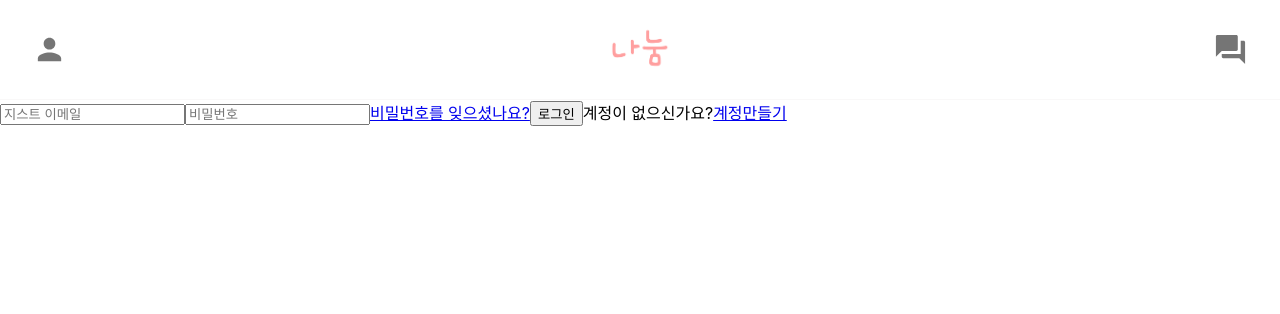
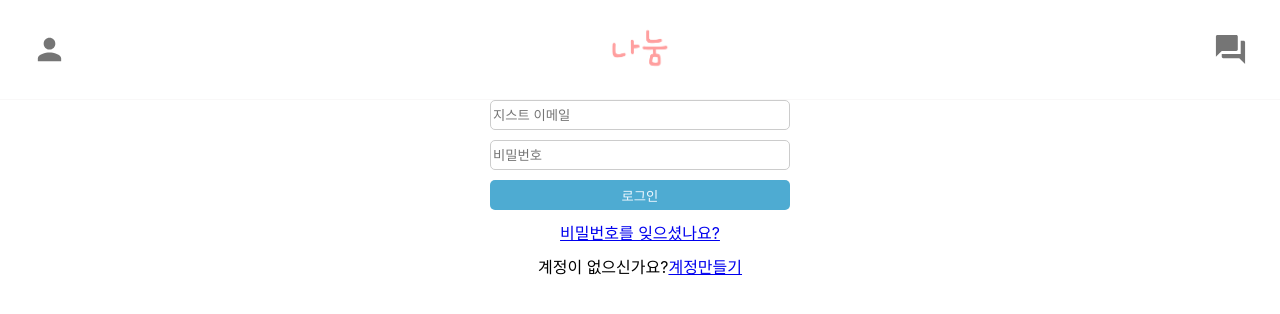
Before and after one commit to GIST-2022-Service-Learning/nanum-client, a React (Create React App) app: page /signin in a window 1280 px wide. Shown: the top 314 px of the page. Built offline with nearby package versions, Linux system fonts and the light colour scheme; no server answers.

Commit message:
feat: 로그인 페이지 구현

```diff
--- /dev/null
+++ b/src/pages/SignIn/SignIn.css
@@ -0,0 +1,41 @@
+.signin-container {
+  position: relative;
+  height: 100%;
+}
+.input-wrapper {
+  align-items: center;
+  gap: 10px;
+  margin: auto;
+  display: flex;
+  flex-direction: column;
+  width: 400px;
+  height: 100%;
+}
+
+.input-wrapper > div {
+  width: 300px;
+  text-align: center;
+}
+
+.input-wrapper > div input {
+  width: 100%;
+  height: 30px;
+  border: 1px solid #ccc;
+  border-radius: 5px;
+  box-sizing: border-box;
+}
+.input-wrapper .email-wrapper {
+  display: flex;
+  justify-content: space-around;
+}
+
+.input-wrapper .signin-btn {
+  width: 100%;
+  height: 30px;
+  background-color: #4eabd2;
+  border: none;
+  border-radius: 5px;
+}
+.signin-container button {
+  color: aliceblue;
+}
--- a/src/pages/SignIn/index.js
+++ b/src/pages/SignIn/index.js
@@ -1,16 +1,79 @@
+import { useNavigate } from "react-router-dom";
+import { useState } from "react";
+import "./SignIn.css";
 const SignIn = () => {
+  const navigate = useNavigate();
+  const [input, setInput] = useState({
+    email: "",
+    password: "",
+  });
+  const [errorText, setErrorText] = useState("");
+
+  const handleChange = (e) => {
+    const { name, value } = e.target;
+    setInput({ ...input, [name]: value });
+  };
+  const handleSubmit = async (e) => {
+    e.preventDefault();
+    const emailRegex = /@(gm.)?gist.ac.kr$/;
+    if (!emailRegex.test(input.email)) {
+      setErrorText("지스트 메일을 이용해주세요");
+      return;
+    }
+    const response = await postSignIn(input);
+    const status = response.status;
+    if (status < 400) {
+      navigate("/");
+    } else {
+      setErrorText("비밀번호가 일치하지 않습니다.");
+      return;
+    }
+  };
+  const postSignIn = (input) => {
+    let result = 400;
+    if (input.password === "gist1!") {
+      result = 200;
+    }
+    const res = { status: result, data: "fake-body" };
+    return res;
+  };
   return (
+    <div className="signin-container">
+      <form onSubmit={handleSubmit}>
+        <div className="input-wrapper">
+          <div className="email-wrapper">
+            <input
+              name="email"
+              type="email"
+              placeholder="지스트 이메일"
+              onChange={handleChange}
+            ></input>
+          </div>
+          <div className="password-wrapper">
+            <input
+              name="password"
+              type="password"
+              placeholder="비밀번호"
+              onChange={handleChange}
+            ></input>
+          </div>
           <div>
-      <form>
-        <input placeholder="지스트 이메일"></input>
-        <input placeholder="비밀번호"></input>
+            <button className="signin-btn">로그인</button>
+          </div>
+          <div>
             <span>
               <a href="#">비밀번호를 잊으셨나요?</a>
             </span>
-        <button>로그인</button>
+          </div>
+          <div>
             <span>
               계정이 없으신가요?<a href="/signup">계정만들기</a>
             </span>
+          </div>
+          <div>
+            <span className="error-msg">{errorText}</span>
+          </div>
+        </div>
       </form>
     </div>
   );
--- a/src/pages/SignUp/index.js
+++ b/src/pages/SignUp/index.js
@@ -5,7 +5,7 @@ import "./SignUp.css";
 const SignUp = () => {
   const navigate = useNavigate();
   const [input, setInput] = useState({
-    username: "",
+    email: "",
     verificationCode: "",
     password: "",
     passwordConfirm: "",
```
Lines whose indentation alone changed are shown as unchanged.
